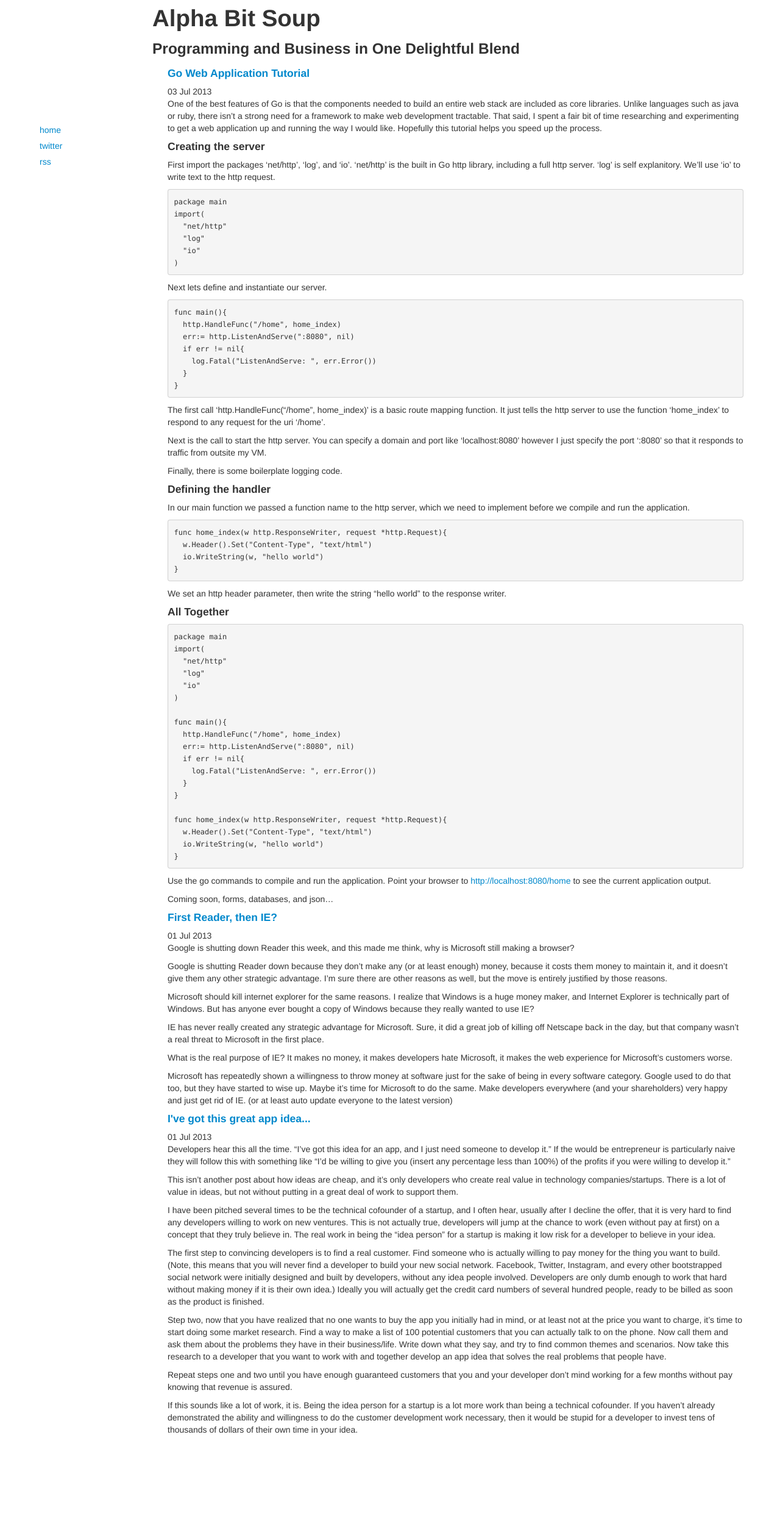
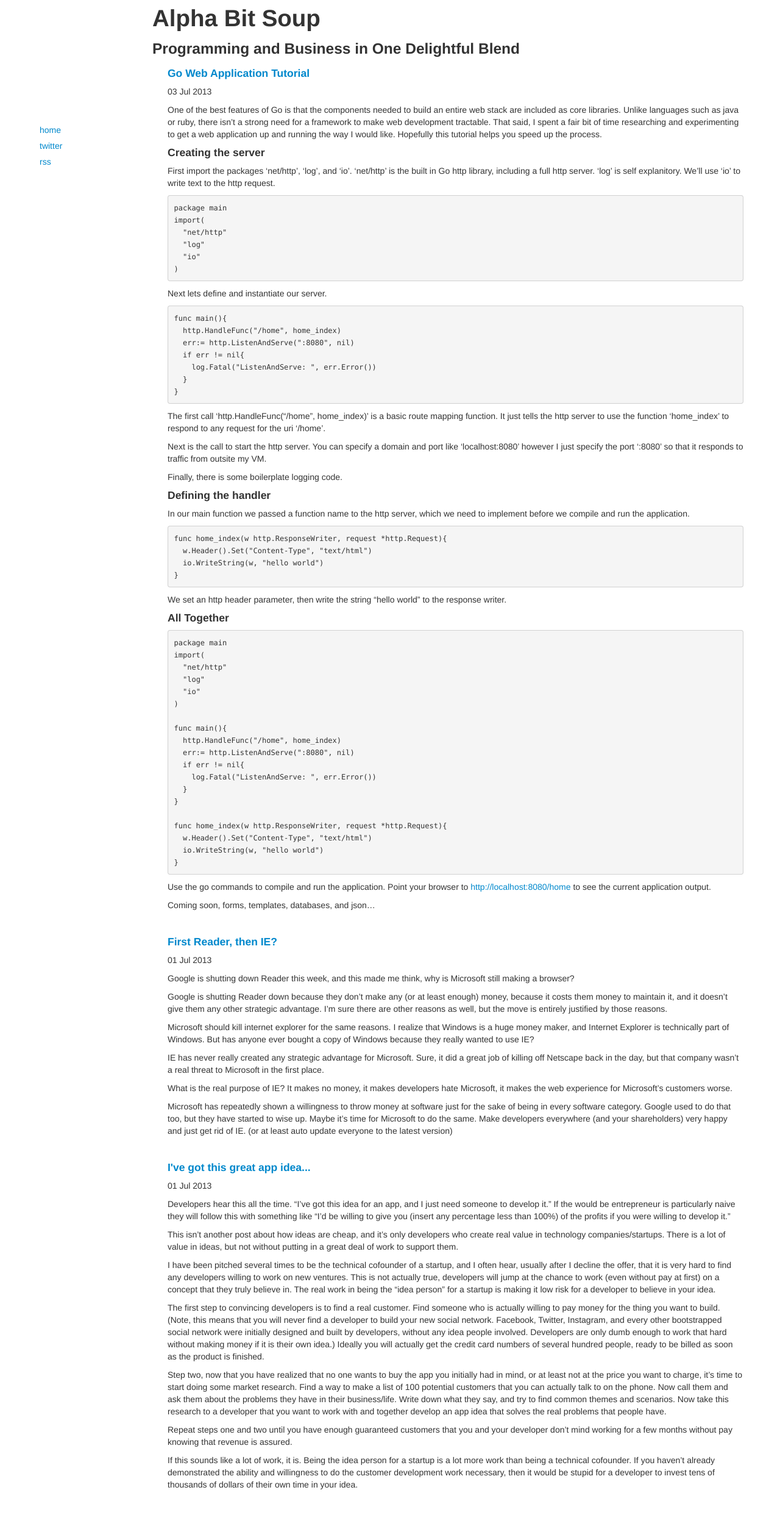
Before and after one commit to mcondie/alphabit, a Jekyll site: the page built from index.html, in a window 1280 px wide. Shown: the whole page at 61% size. Built offline with Jekyll 4.4.1, drawn with Linux system fonts in a browser that asks for light colours; before the commit the page ends 2364 px from its top, so only the background shows below that.

Commit message:
Formatting changes

```diff
--- a/_posts/2013-07-03-Go-Tutorial-part-one.md
+++ b/_posts/2013-07-03-Go-Tutorial-part-one.md
@@ -70,4 +70,4 @@ We set an http header parameter, then write the string "hello world" to the resp
 
 Use the go commands to compile and run the application. Point your browser to <http://localhost:8080/home> to see the current application output.
 
-Coming soon, forms, databases, and json...
+Coming soon, forms, templates, databases, and json...
--- a/css/index.css
+++ b/css/index.css
@@ -1,5 +1,15 @@
 @media (min-width: 768px) {
   .menu {
-    margin-top: 200px;
+    position: fixed;
+    top: 200px;
   }
 }
+
+.date{
+  margin-bottom:10px;
+}
+
+.postlist{
+
+  margin-bottom: 40px;
+}
--- a/index.html
+++ b/index.html
@@ -6,10 +6,12 @@ title: Alpha Bit Soup
 
 <ul class="posts">
     {% for post in site.posts %}
+    <div class="postlist">
       <h4><a href="{{ post.url }}">{{ post.title }}</a></h4>
-      <div>{{ post.date | date_to_string }}</div>
+      <div class="date">{{ post.date | date_to_string }}</div>
       <div class="post">
         {{post.content}}
       </div>
+    </div>
     {% endfor %}
   </ul>
```
